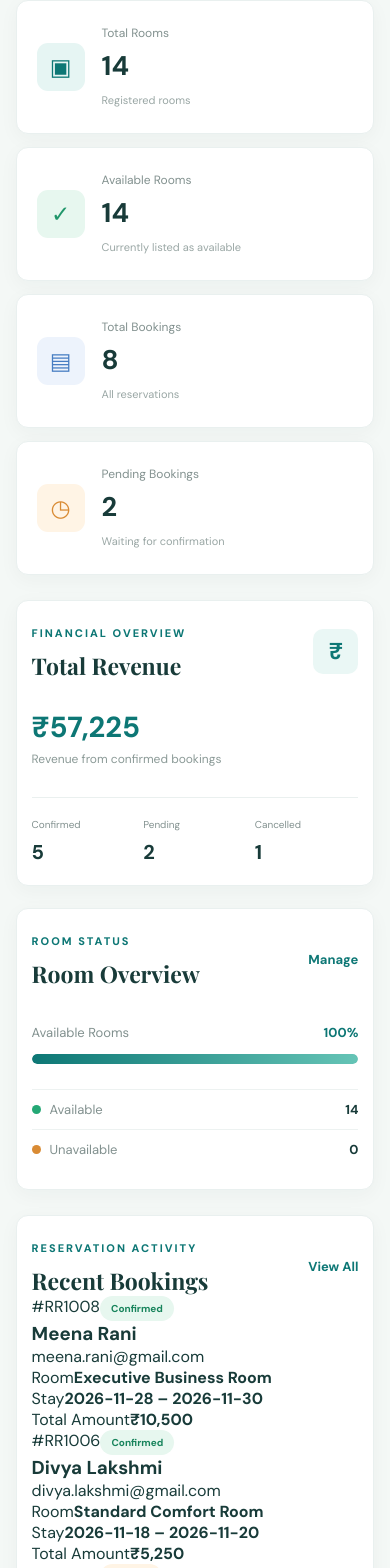
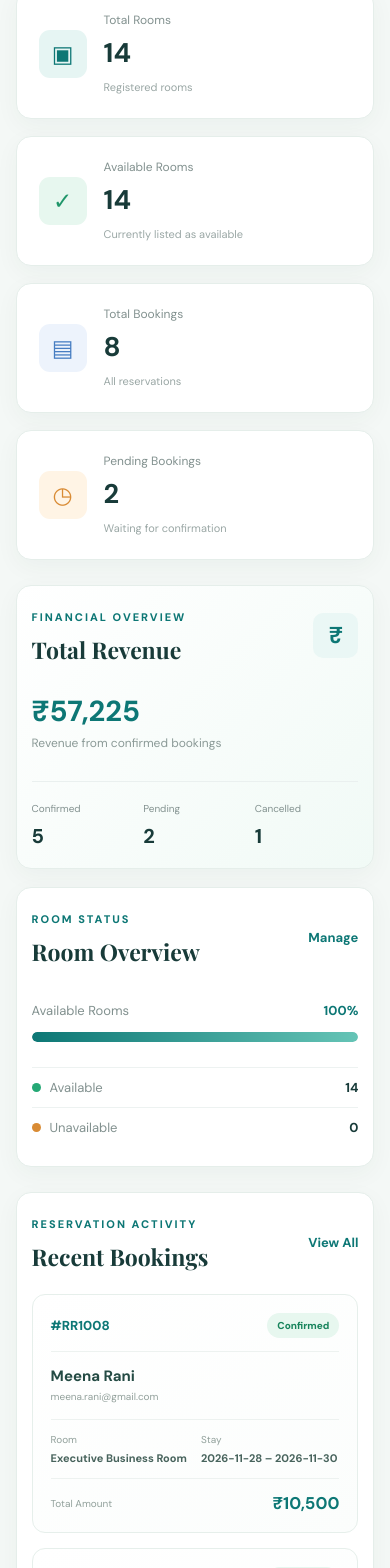
Before and after one commit to KiruthikaMegam/HotelBookingManagementSystem, a React (Vite) app: page /admin in a window 390 px wide. Shown: the part 319-1887 px from the top of the page. Built offline with nearby package versions, Linux system fonts and the light colour scheme; sample sign-in values are in the browser's storage.

Commit message:
Refresh responsive admin card styling

```diff
--- a/src/admin/AdminDashboard.css
+++ b/src/admin/AdminDashboard.css
@@ -573,3 +573,39 @@
     padding: 11px 14px;
   }
 }
+
+
+/* Refined dashboard alignment and booking cards */
+.admin-dashboard{padding:38px 0 55px;background:#f4f8f6}
+.admin-container{width:min(94%,1380px);margin:0 auto}
+.admin-heading{align-items:flex-end;margin-bottom:28px}
+.admin-heading h1{font-size:clamp(29px,3vw,39px);letter-spacing:-.6px}
+.admin-stat-grid{gap:17px}
+.admin-stat-card,.admin-panel,.quick-action-grid a{border-radius:15px;border-color:#e5eeea;box-shadow:0 7px 24px rgba(25,63,55,.045)}
+.admin-stat-card{min-width:0;padding:22px}
+.admin-panel{padding:25px}
+.admin-overview-grid{gap:18px}
+.revenue-panel{background:linear-gradient(135deg,#fff 0%,#f1faf6 100%)}
+.revenue-panel>h1{font-size:clamp(29px,3vw,38px)}
+.recent-booking-grid{display:grid;grid-template-columns:repeat(2,minmax(0,1fr));gap:15px;margin-top:22px}
+.recent-booking-card{min-width:0;padding:18px;border:1px solid #e6efeb;border-radius:13px;background:linear-gradient(150deg,#fff,#fbfdfc);transition:.25s}
+.recent-booking-card:hover{transform:translateY(-3px);border-color:#b8ddd3;box-shadow:0 10px 22px rgba(24,59,57,.07)}
+.recent-booking-card-top{display:flex;align-items:center;justify-content:space-between;gap:10px;padding-bottom:13px;border-bottom:1px solid #edf2f0}
+.recent-booking-card-top>span:first-child{color:#0d7775;font-size:13px;font-weight:800}
+.recent-booking-card h3{color:#244b44;font-size:15px;margin-top:14px}
+.recent-booking-card>p{color:#92a09b;font-size:10px;margin-top:4px;overflow-wrap:anywhere}
+.recent-booking-meta{display:grid;grid-template-columns:1fr 1fr;gap:12px;margin-top:16px;padding:13px 0;border-top:1px solid #edf2f0;border-bottom:1px solid #edf2f0}
+.recent-booking-meta div{display:flex;flex-direction:column;gap:5px;min-width:0}
+.recent-booking-meta span,.recent-booking-card-bottom span{color:#91a09b;font-size:10px}
+.recent-booking-meta strong{color:#47635c;font-size:11px;overflow-wrap:anywhere}
+.recent-booking-card-bottom{display:flex;align-items:center;justify-content:space-between;gap:10px;padding-top:13px}
+.recent-booking-card-bottom strong{color:#0d7775;font-size:17px}
+.admin-status{display:inline-flex;padding:6px 10px;border-radius:20px;font-size:10px;font-weight:800}
+.admin-status.confirmed{color:#18845c;background:#e7f7ef}
+.admin-status.pending{color:#b47720;background:#fff4e5}
+.admin-status.cancelled{color:#c34e4e;background:#fff0ee}
+.admin-quick-actions{margin-top:25px}
+.quick-action-grid a{padding:20px}
+@media(max-width:900px){.admin-stat-grid{grid-template-columns:repeat(2,minmax(0,1fr))}.admin-overview-grid{grid-template-columns:1fr 1fr}}
+@media(max-width:700px){.admin-dashboard{padding:28px 0 40px}.admin-heading{align-items:flex-start;flex-direction:column}.admin-heading-actions{width:100%;justify-content:flex-start;flex-wrap:wrap}.admin-overview-grid{grid-template-columns:1fr}.recent-booking-grid{grid-template-columns:1fr}}
+@media(max-width:480px){.admin-container{width:92%}.admin-stat-grid{grid-template-columns:1fr}.admin-panel{padding:19px 15px}.revenue-details{gap:8px}.quick-action-grid{grid-template-columns:1fr}.admin-date{padding:11px 14px}}
```
